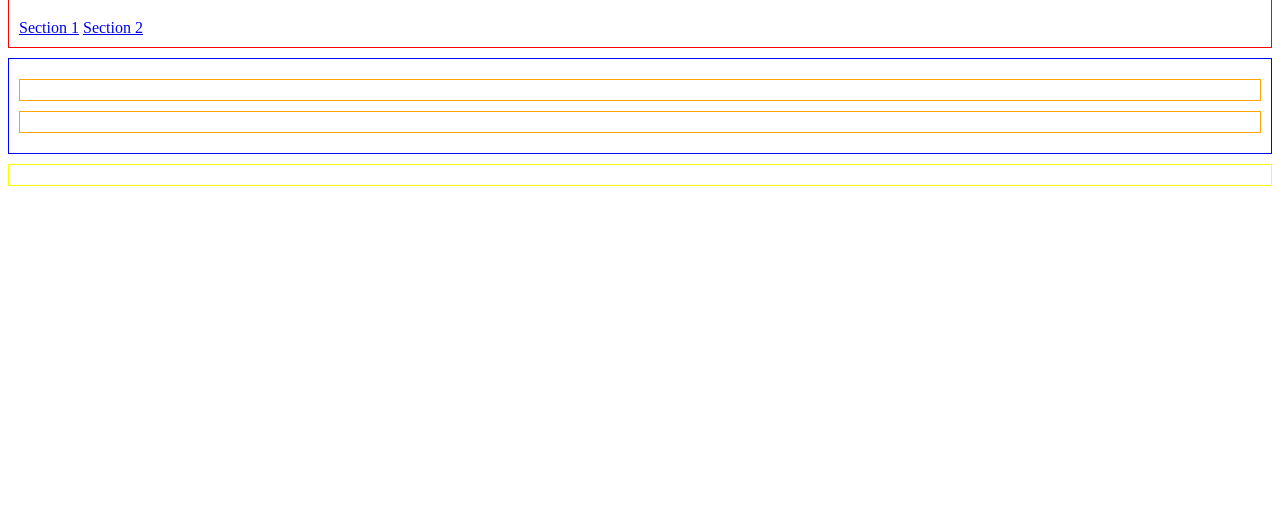
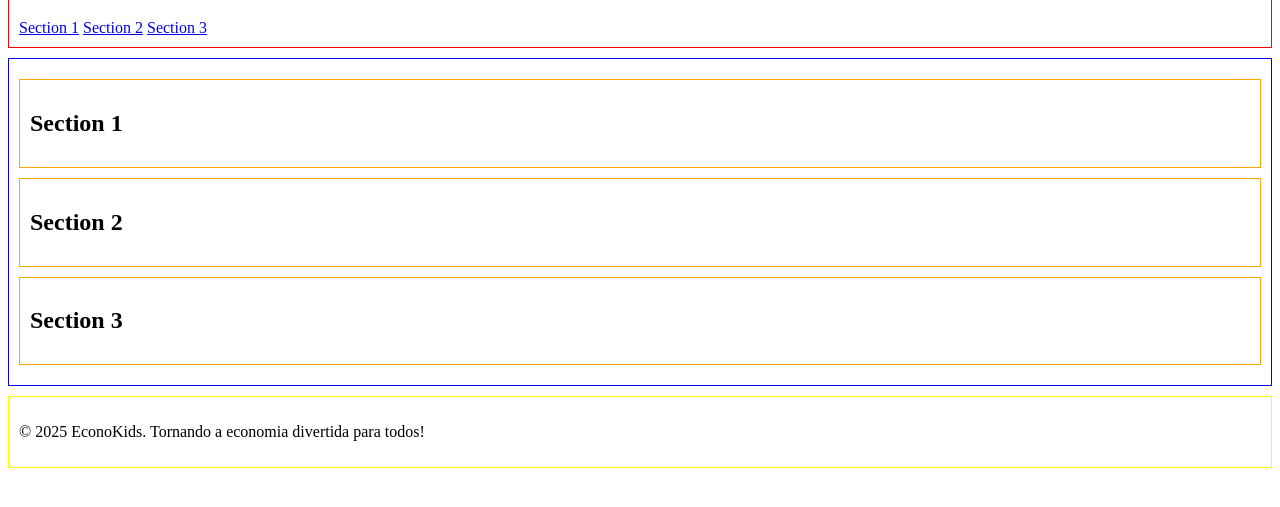
Before and after one commit to UeceComp-2022/IntroducaoEconomia, a plain HTML site: page index.html in a window 1280 px wide. Shown: the part 83-590 px from the top of the page. Drawn offline with Linux system fonts and the light colour scheme.

Commit message:
fix section links

```diff
--- a/index.html
+++ b/index.html
@@ -13,21 +13,24 @@
       <nav>
         <a href="#section1"> Section 1</a>
         <a href="#section2"> Section 2</a>
+        <a href="#section3"> Section 3</a>
       </nav>
   </header>
 
   <main>
-    <section id="section1">
-
+    <section >
+      <h2 id="section1"> Section 1</h2>
     </section>
-    <section id="section2">
-
+    <section >
+      <h2 id="section2"> Section 2</h2>
+    </section>
+        <section >
+      <h2 id="section3"> Section 3</h2>
     </section>
   </main>
 
   <footer>
-
-
+     <p>© 2025 EconoKids. Tornando a economia divertida para todos!</p>
   </footer>
 </body>
 </html>
```
